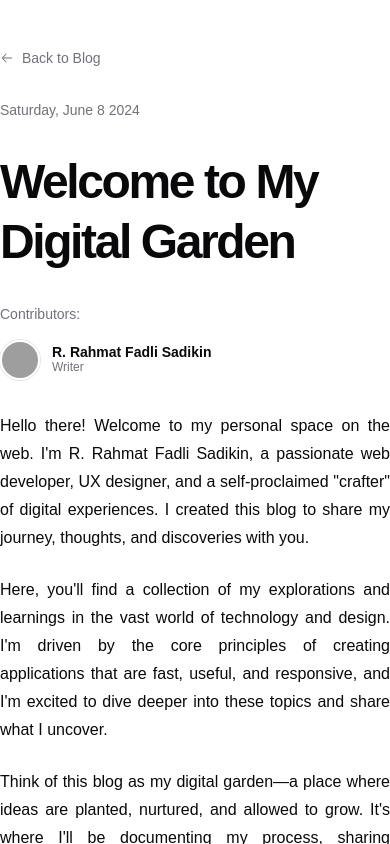
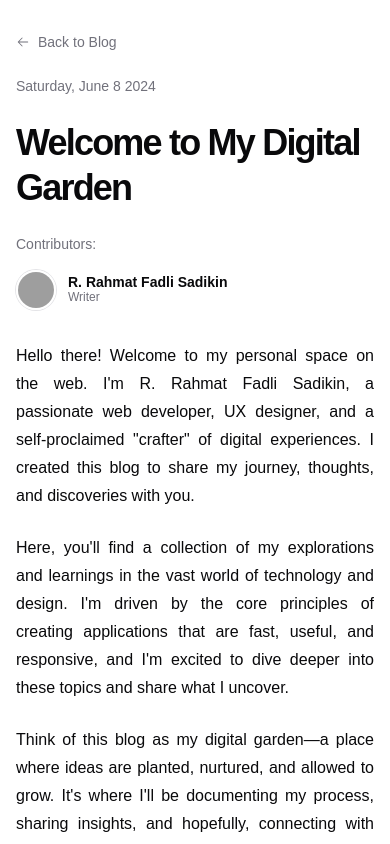
Before and after one commit to rafadlis/rafadlis.space, a Next.js app: page /blog/welcome in a window 390 px wide. Shown: the top 844 px of the page. Built offline with nearby package versions, Linux system fonts and the light colour scheme; grey boxes are pictures that could not be loaded.

Commit message:
refactor(blog): update styling and layout for blog components to enhance readability and responsiveness

```diff
--- a/app/blog/_components/blog.tsx
+++ b/app/blog/_components/blog.tsx
@@ -14,14 +14,20 @@ import { Button } from "@/components/ui/button"
 
 function Blog({ className, ...props }: React.ComponentProps<"article">) {
   return (
-    <article className={cn("mx-auto max-w-3xl py-12", className)} {...props} />
+    <article
+      className={cn(
+        "mx-auto w-full max-w-prose px-4 py-8 sm:px-6 sm:py-12",
+        className
+      )}
+      {...props}
+    />
   )
 }
 
 function BlogHeader({ className, ...props }: React.ComponentProps<"header">) {
   return (
     <header
-      className={cn("mb-8 flex flex-col items-start gap-8", className)}
+      className={cn("mb-8 flex flex-col items-start gap-6", className)}
       {...props}
     />
   )
@@ -50,7 +56,7 @@ function BlogTitle({ className, ...props }: React.ComponentProps<"h1">) {
   return (
     <h1
       className={cn(
-        "text-5xl font-extrabold leading-tight tracking-tighter sm:text-6xl md:text-7xl lg:text-8xl",
+        "text-4xl font-extrabold leading-tight tracking-tighter sm:text-5xl md:text-6xl lg:text-7xl",
         className
       )}
       {...props}
@@ -96,7 +102,7 @@ function BlogAuthors({
   return (
     <div className={cn("flex w-full flex-col gap-4", className)}>
       <p className="text-sm text-muted-foreground">Contributors:</p>
-      <div className="flex flex-wrap items-center gap-x-8 gap-y-4">
+      <div className="flex flex-wrap items-center gap-x-4 gap-y-4 sm:gap-x-6">
         {Object.entries(authorsByRole).map(([role, roleAuthors]) => (
           <div key={role} className="flex items-center gap-3">
             <div className="flex -space-x-4 rtl:space-x-reverse">
```
